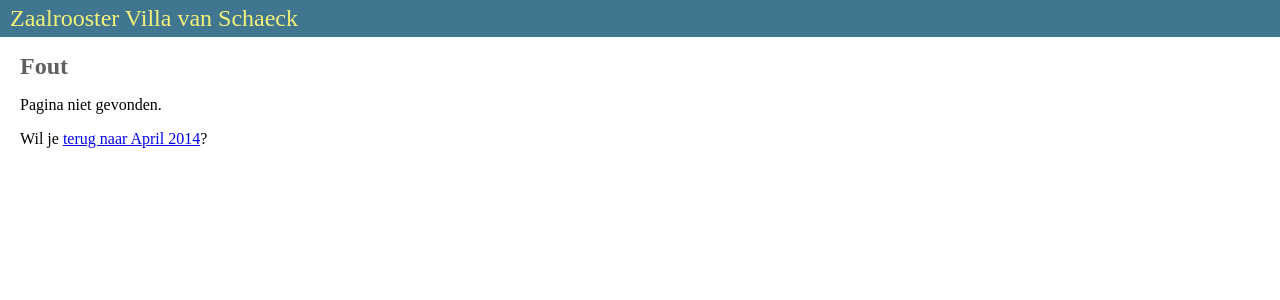
After one commit to Jille/vvszaalrooster, a Django app: template zaalrooster/templates/404.html in a window 1280 px wide. The commit adds this page. Shown: the top 300 px of the page. Run offline with Django 3.2, Linux system fonts and the light colour scheme; the template is opened without the code that fills it, so the values that code supplies are empty.

Commit message:
Add a 404 page
Signed-off-by: Jille Timmermans <jille@karpenoktem.nl>

```diff
--- /dev/null
+++ b/zaalrooster/templates/404.html
@@ -0,0 +1,7 @@
+{% extends "base.html" %}
+
+{% block body %}
+<h1>Fout</h1>
+<p>Pagina niet gevonden.</p>
+<p>Wil je <a href="/{%now "Y" %}/{%now "m" %}/">terug naar {%now "F Y" %}</a>?
+{% endblock %}
--- a/zaalrooster/templates/base.html
+++ b/zaalrooster/templates/base.html
@@ -9,7 +9,9 @@
 		<div id="wrapper">
 			<div id="header">
 				<span id="user-tools">
+{% if not user.is_anonymous %}
 					Dag {{ user }}. <a href="{% url logout %}">Uitloggen?</a>
+{% endif %}
 				</span>
 				<h1>Zaalrooster Villa van Schaeck</h1>
 			</div>
```
